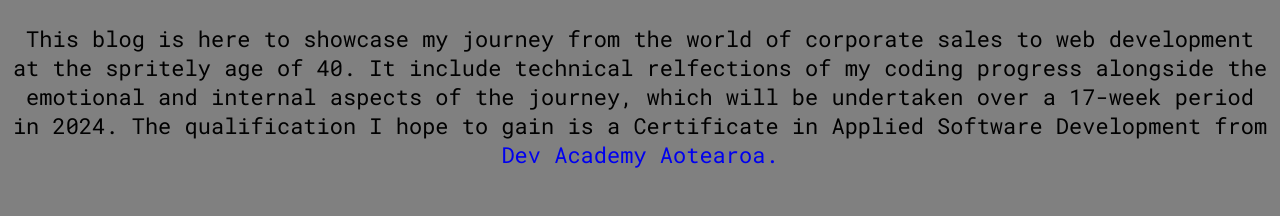
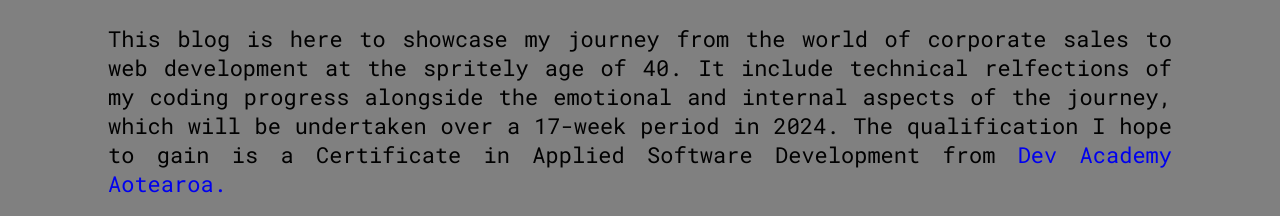
Before and after one commit to 33nz/33nz.github.io, a plain HTML site: page index.html in a window 1280 px wide. Shown: the part 554-770 px from the top of the page. Drawn offline with Linux system fonts and the light colour scheme.

Commit message:
add text-align-justify to paragraphs

```diff
--- a/index.html
+++ b/index.html
@@ -62,20 +62,20 @@
         </div>
       </section>
 
-      <section></section>
+      <aritcle>
         <h2>Kia Ora, and Welcome to my Blog</h2>
-      <p>
+        <p style="margin: 0px 100px 0px 100px">
           This blog is here to showcase my journey from the world of corporate
-        sales to web development at the spritely age of 40. It include technical
-        relfections of my coding progress alongside the emotional and internal
-        aspects of the journey, which will be undertaken over a 17-week period
-        in 2024. The qualification I hope to gain is a Certificate in Applied
-        Software Development from
+          sales to web development at the spritely age of 40. It include
+          technical relfections of my coding progress alongside the emotional
+          and internal aspects of the journey, which will be undertaken over a
+          17-week period in 2024. The qualification I hope to gain is a
+          Certificate in Applied Software Development from
           <a target="_blank" href="https://devacademy.co.nz/"
             >Dev Academy Aotearoa.</a
           >
         </p>
-
+      </aritcle>
       <div class="navbar">
         <a href="#top">Home</a>
         <a href="blog/about-me.html">About Me</a>
--- a/styles/main.css
+++ b/styles/main.css
@@ -26,9 +26,12 @@ li {
 
 h1,
 h2,
-h3,
+h3 {
+  text-align: center;
+}
+
 p {
-  text-align: center;
+  text-align: justify;
 }
 
 .title-banner {
```
Lines whose indentation alone changed are shown as unchanged.
